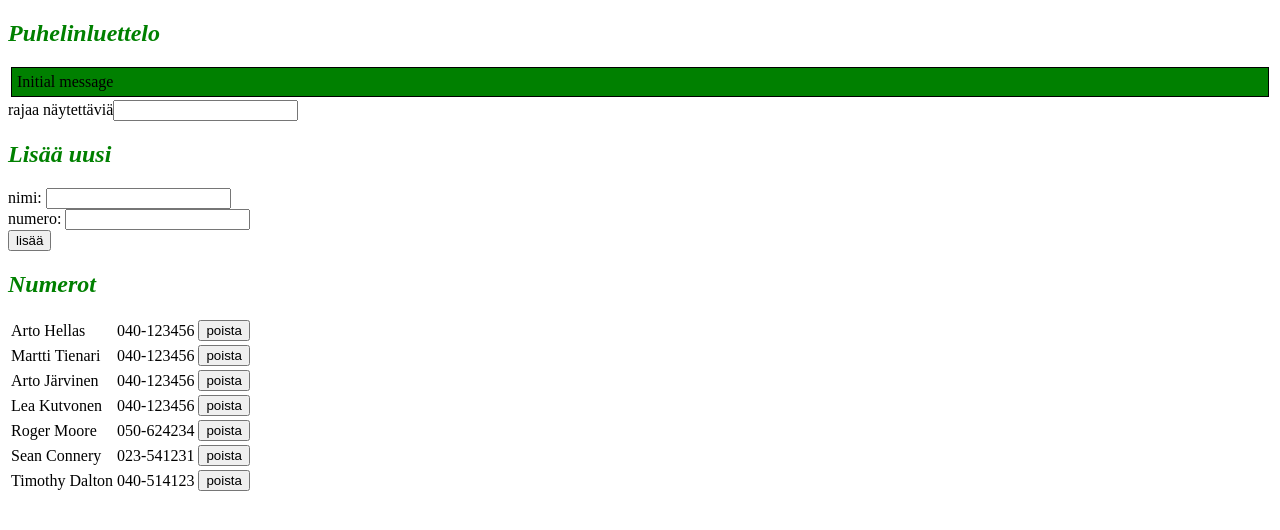
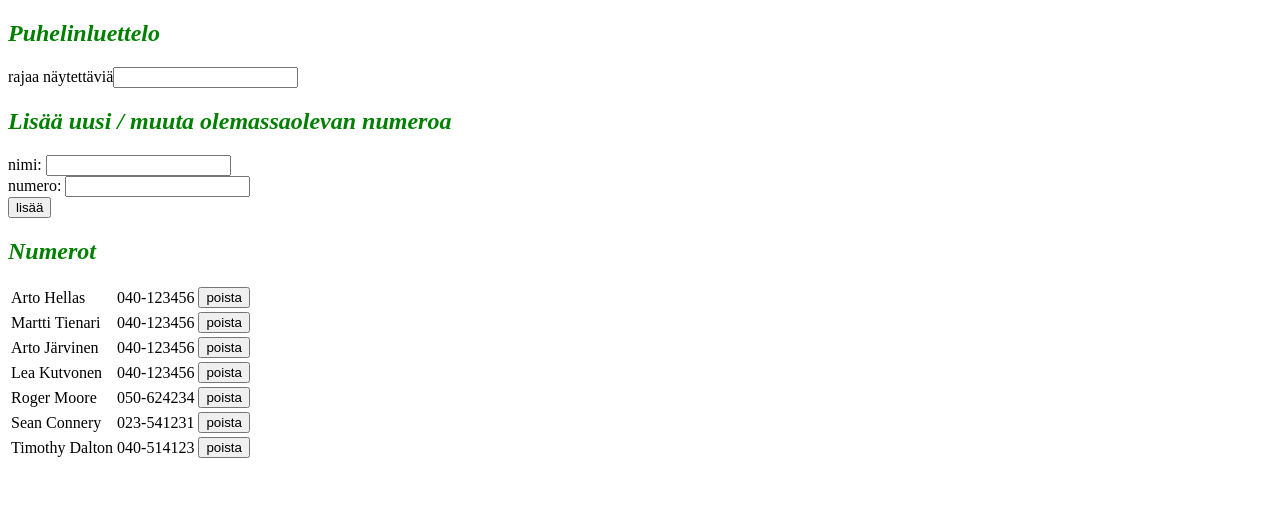
Before and after one commit to peltipuk/fullstackopen2018, a React (Create React App) app in the folder exercises/2/exec-osa2/: page / in a window 1280 px wide. Shown: the top 530 px of the page. Built offline with nearby package versions, Linux system fonts and the light colour scheme; data requests are answered from the project's data file.

Commit message:
Exercise 2.19

```diff
--- a/exercises/2/exec-osa2/src/components/App.js
+++ b/exercises/2/exec-osa2/src/components/App.js
@@ -11,7 +11,7 @@ class App extends React.Component {
       newName: '',
       newNumber: '',
       filter: '',
-      notificationMessage: 'Initial message'
+      notificationMessage: null,
     }
   }
 
@@ -20,7 +20,8 @@ class App extends React.Component {
     personsService.getAll()
       .then(persons => {
         this.setState({ persons: persons })
-      })
+      }
+      )
   }
 
   clearNotification = (delay) => {
@@ -29,12 +30,9 @@ class App extends React.Component {
     }, delay);
   }
 
-  addEntry = (event) => {
-    event.preventDefault();
-    const personToUpdate = this.state.persons.find(person => person.name === this.state.newName)
-    if (personToUpdate === undefined) {
-      console.log('GETting all persons')
-      personsService.create({ name: this.state.newName, number: this.state.newNumber })
+  createNewPerson = () => {
+    console.log('Creating person')
+    return personsService.create({ name: this.state.newName, number: this.state.newNumber })
       .then(newPerson => {
         console.log('Created new person: ', newPerson)
         this.setState(
@@ -47,6 +45,14 @@ class App extends React.Component {
         )
         this.clearNotification(notificationDelay)
       })
+  }
+
+  addEntry = (event) => {
+    event.preventDefault();
+    const personToUpdate = this.state.persons.find(person => person.name === this.state.newName)
+    if (personToUpdate === undefined) {
+      const promise = this.createNewPerson()
+      console.log('createNewPerson() return promise: ', promise)
     } else {
       if (window.confirm(`${this.state.newName} on jo luettelossa, korvataanko vanha numero uudella?`)) {
         personsService
@@ -62,6 +68,17 @@ class App extends React.Component {
               }
             )
             this.clearNotification(notificationDelay)
+          })
+          .catch(err => {
+            // In reality a bit more sophisticated error handling is required (checking of response status etc.)
+            // Remove the (presumably missing from database) person from the state
+            this.setState({
+              persons: this.state.persons.filter(person => person.name !== personToUpdate.name)
+            })
+
+            console.log(`Could not update ${personToUpdate.name}: creating instead`)
+            const promise = this.createNewPerson()
+            console.log('createNewPerson() return promise: ', promise)
           })
       } else {
         console.log(`Cancelled updating of ${this.state.newName}`)
@@ -86,7 +103,6 @@ class App extends React.Component {
       console.log(`Removing person with id ${id}`)
       personsService.remove(id).then(response => {
         console.log('Delete response status: ', response.status)
-      })
         this.setState(
           {
             persons: this.state.persons.filter(person => person.id !== id),
@@ -94,6 +110,7 @@ class App extends React.Component {
           }
         )
         this.clearNotification(notificationDelay)
+      })
     } else {
       console.log(`Cancelled deleting of ${name}`)
     }
@@ -119,12 +136,12 @@ class App extends React.Component {
           <tbody>
             {personsToShow.map((person) =>
               <PhoneCatalogEntry
-                key={person.name}
+                key={person.name + person.number}
                 person={person}
                 clickHandler={this.handleRemoveClick(person.id, person.name)} />)}
           </tbody>
         </table>
-      </div>
+      </div >
     )
   }
 }
@@ -140,7 +157,7 @@ const Notification = ({ message }) => {
 
 const AddEntryForm = ({ onSubmit, newName, handleNameChange, newNumber, handleNumberChange }) => (
   <div>
-    <h2>Lisää uusi</h2>
+    <h2>Lisää uusi / muuta olemassaolevan numeroa</h2>
     <form onSubmit={onSubmit}>
       <div>
         nimi: <input
@@ -179,5 +196,4 @@ const PhoneCatalogEntry = ({ person, clickHandler }) => (
   </tr>
 )
 
-
 export default App
```
Lines whose indentation alone changed are shown as unchanged.
